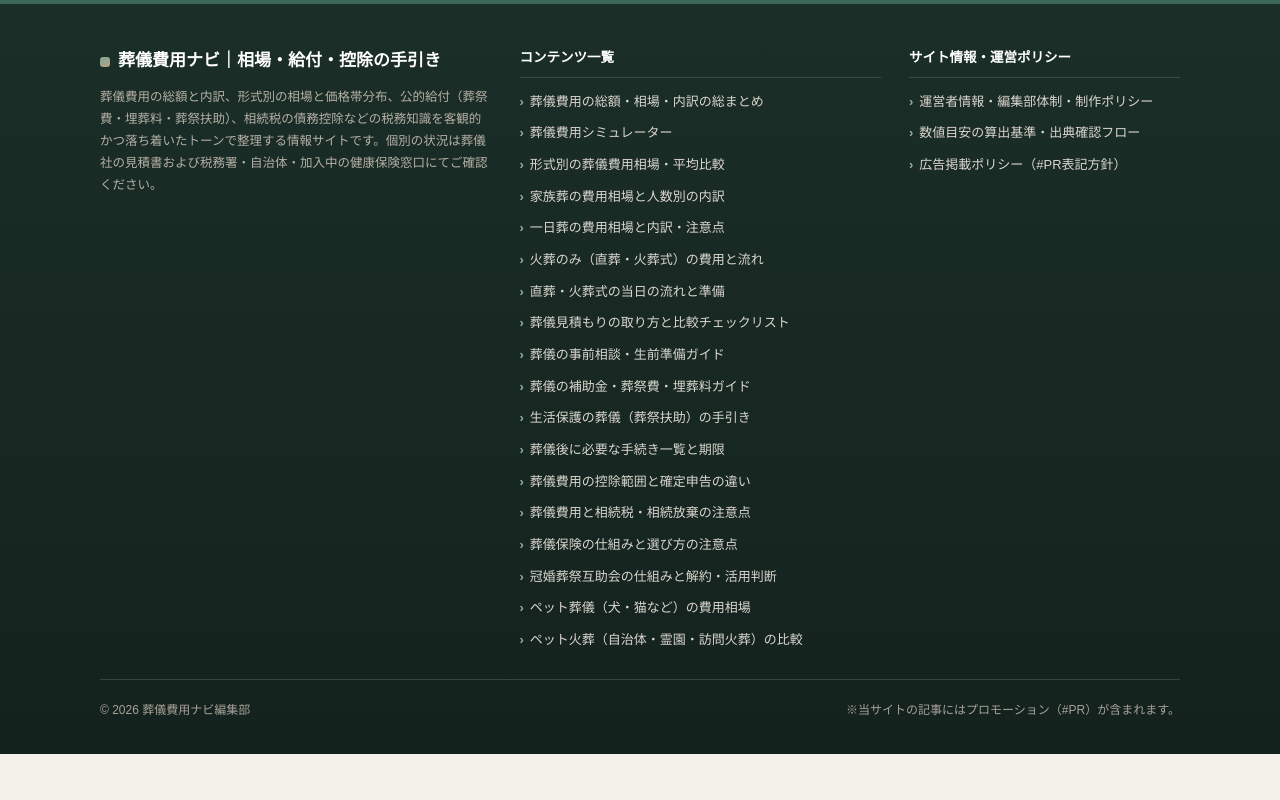
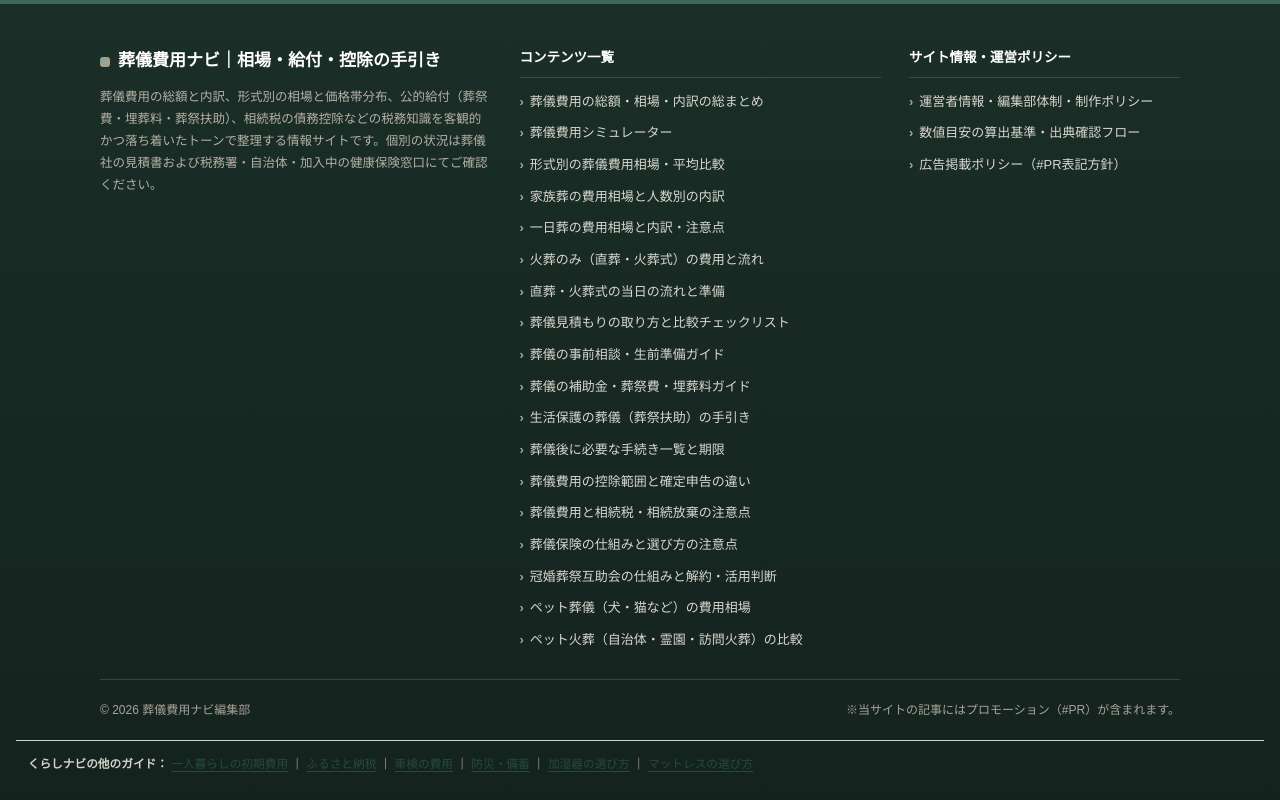
Before and after one commit to masaru1995/masaru1995.github.io, a plain HTML site: page sougi/mitsumori/index.html in a window 1280 px wide. Shown: the part 11200-12000 px from the top of the page. Before the commit the page ends 11954 px from the top, so only its background shows below. Drawn offline with Linux system fonts and the light colour scheme.

Commit message:
SEO/AIO round2 publish batch 14/16: bousai sougi shaken furusato improvements

```diff
--- a/sougi/mitsumori/index.html
+++ b/sougi/mitsumori/index.html
@@ -669,6 +669,7 @@
       <p>※当サイトの記事にはプロモーション（#PR）が含まれます。</p>
     </div>
   </div>
+<nav class="kurashinavi-network" aria-label="くらしナビの他のガイド" style="margin:1.5em 0;padding:1em;border-top:1px solid #cbd5e1;font-size:0.9em;line-height:1.9;"><strong>くらしナビの他のガイド：</strong> <a href="https://kurashinavi.dpdns.org/hitori/">一人暮らしの初期費用</a> ｜ <a href="https://kurashinavi.dpdns.org/furusato/">ふるさと納税</a> ｜ <a href="https://kurashinavi.dpdns.org/shaken/">車検の費用</a> ｜ <a href="https://kurashinavi.dpdns.org/bousai/">防災・備蓄</a> ｜ <a href="https://kurashinavi.dpdns.org/kashitsuki/">加湿器の選び方</a> ｜ <a href="https://kurashinavi.dpdns.org/mattress/">マットレスの選び方</a></nav>
 </footer>
 <button type="button" class="back-to-top" id="back-to-top" aria-label="ページ上部へ戻る" data-design-added="true">
   <span class="back-to-top-arrow" aria-hidden="true">↑</span>
```
Also changed, not shown: sougi/pet-hikaku/index.html (+1 -0 lines), sougi/pet/index.html (+1 -0 lines), sougi/policy/advertising/index.html (+1 -0 lines), sougi/policy/verification/index.html (+1 -0 lines).
